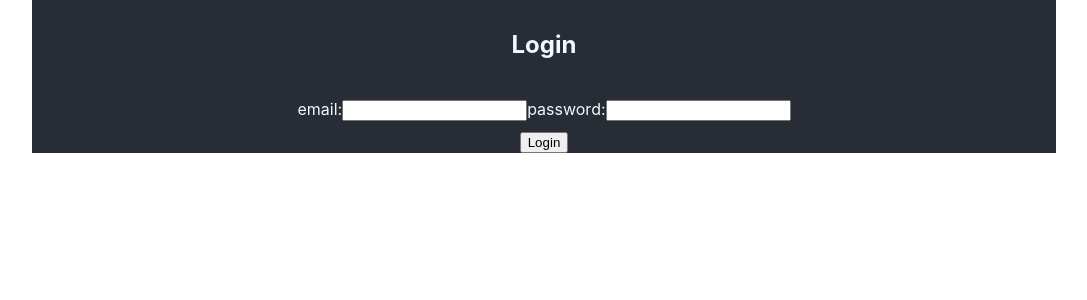
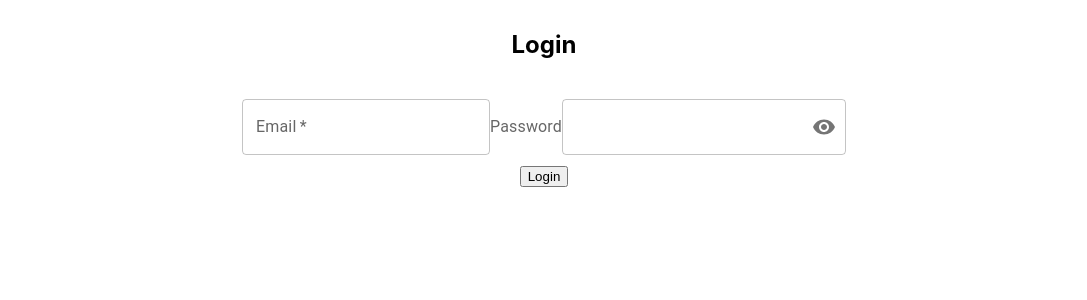
Before and after one commit to jenkobud/react-alkemy-learning, a React (Create React App) app: page / in a window 1280 px wide. Shown: the top 300 px of the page, without its empty margins (96-1183 px from the left). Built offline with nearby package versions, Linux system fonts and the light colour scheme.

Commit message:
Added needed npm packages, implemented MaterialUI components on Login (password kind of bad)

```diff
--- a/package.json
+++ b/package.json
@@ -3,6 +3,10 @@
   "version": "0.1.0",
   "private": true,
   "dependencies": {
+    "@emotion/react": "^11.9.0",
+    "@emotion/styled": "^11.8.1",
+    "@mui/icons-material": "^5.6.2",
+    "@mui/material": "^5.6.2",
     "@testing-library/jest-dom": "^5.16.4",
     "@testing-library/react": "^13.1.1",
     "@testing-library/user-event": "^13.5.0",
--- a/src/App.css
+++ b/src/App.css
@@ -42,8 +42,6 @@
 /* Added by dev. */
 
 form{
-  background-color: #282c34;
-  color: aliceblue;
   width: 80%;
 }
 
--- a/src/components/Login.js
+++ b/src/components/Login.js
@@ -1,6 +1,14 @@
 import React from 'react';
+import { useState } from 'react'
 import axios from 'axios';
 import swal from 'sweetalert';
+import TextField from '@mui/material/TextField';
+import IconButton from '@mui/material/IconButton';
+import OutlinedInput from '@mui/material/OutlinedInput';
+import InputLabel from '@mui/material/InputLabel';
+import InputAdornment from '@mui/material/InputAdornment';
+import Visibility from '@mui/icons-material/Visibility';
+import VisibilityOff from '@mui/icons-material/VisibilityOff';
 
 const submitHandler = e => {
   e.preventDefault();
@@ -33,23 +41,79 @@ const validateEmailFormat = (email) => {
   return (regexEmail.test(email));
 }
 
-const Label = (props) => {
+/* const Label = (props) => {
   return(
     <label>
       <span>{props.name}:</span>
       <input type={props.type} name={props.name} id={props.id}></input>
     </label>
   );
-}
+} */
 
 const Login = () => {
+  //State
+  const [values, setValues] = useState({
+    email: '',
+    password: '',
+    showPassword: false
+  });
+
+  const handleChange = (prop) => (event) => {
+    setValues({ ...values, [prop]: event.target.value });
+  };
+
+  const handleClickShowPassword = () => {
+    setValues({
+      ...values,
+      showPassword: !values.showPassword,
+    });
+  };
+
+  const handleMouseDownPassword = (event) => {
+    event.preventDefault();
+  };
   //Devuelve JSX
   return(
       <form onSubmit={submitHandler}>
         <div className = "form-child"><h2>Login</h2></div>
         <div className = "form-child">
-          <Label name="email" type="email" id="emailId"/>
-          <Label name="password" type="password" id="passwordId"/>
+          <TextField
+            required
+            id="emailId"
+            label="Email"
+            defaultValue=""
+            name="email"
+          />
+          {/*<TextField
+            required
+            id="passwordId"
+            label="Password"
+            defaultValue=""
+            name="password"
+            type="password"
+          />*/}
+          {/* source: Mui->TextField */}
+          <InputLabel htmlFor="outlined-adornment-password">Password</InputLabel>
+          <OutlinedInput
+            id="passwordId"
+            type={values.showPassword ? 'text' : 'password'}
+            value={values.password}
+            onChange={handleChange('password')}
+            endAdornment={
+              <InputAdornment position="end">
+                <IconButton
+                  aria-label="toggle password visibility"
+                  onClick={handleClickShowPassword}
+                  onMouseDown={handleMouseDownPassword}
+                  edge="end"
+                >
+                  {values.showPassword ? <VisibilityOff /> : <Visibility />}
+                </IconButton>
+              </InputAdornment>
+            }
+            label="Password"
+          />
+          {/*End Mui->TextField*/ }
         </div>
         <button type="submit"> Login </button>
       </form>
```
Also changed, not shown: src/logo.svg (deleted), 1 other file (tests, documents, lock files or other folders).
